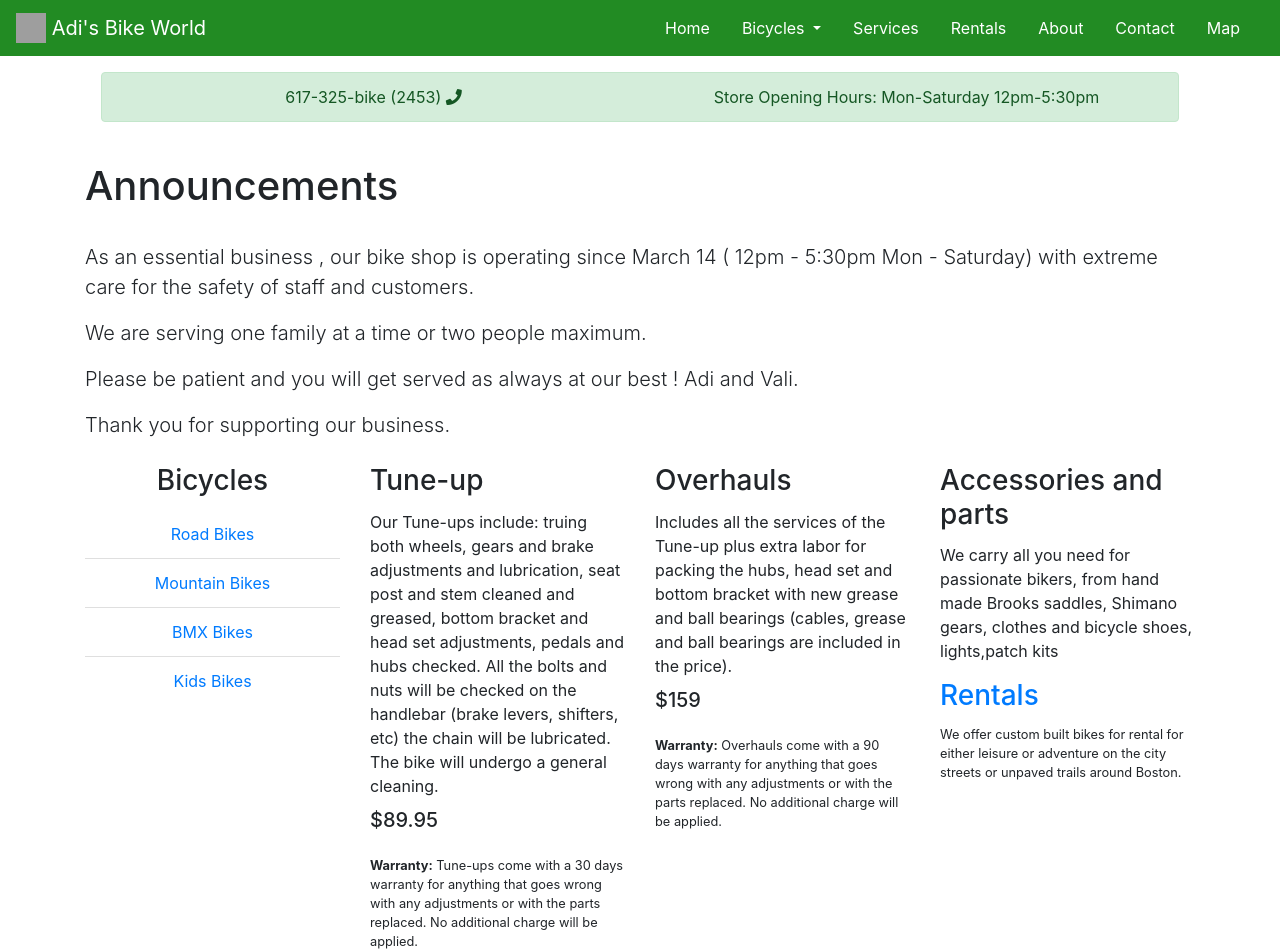
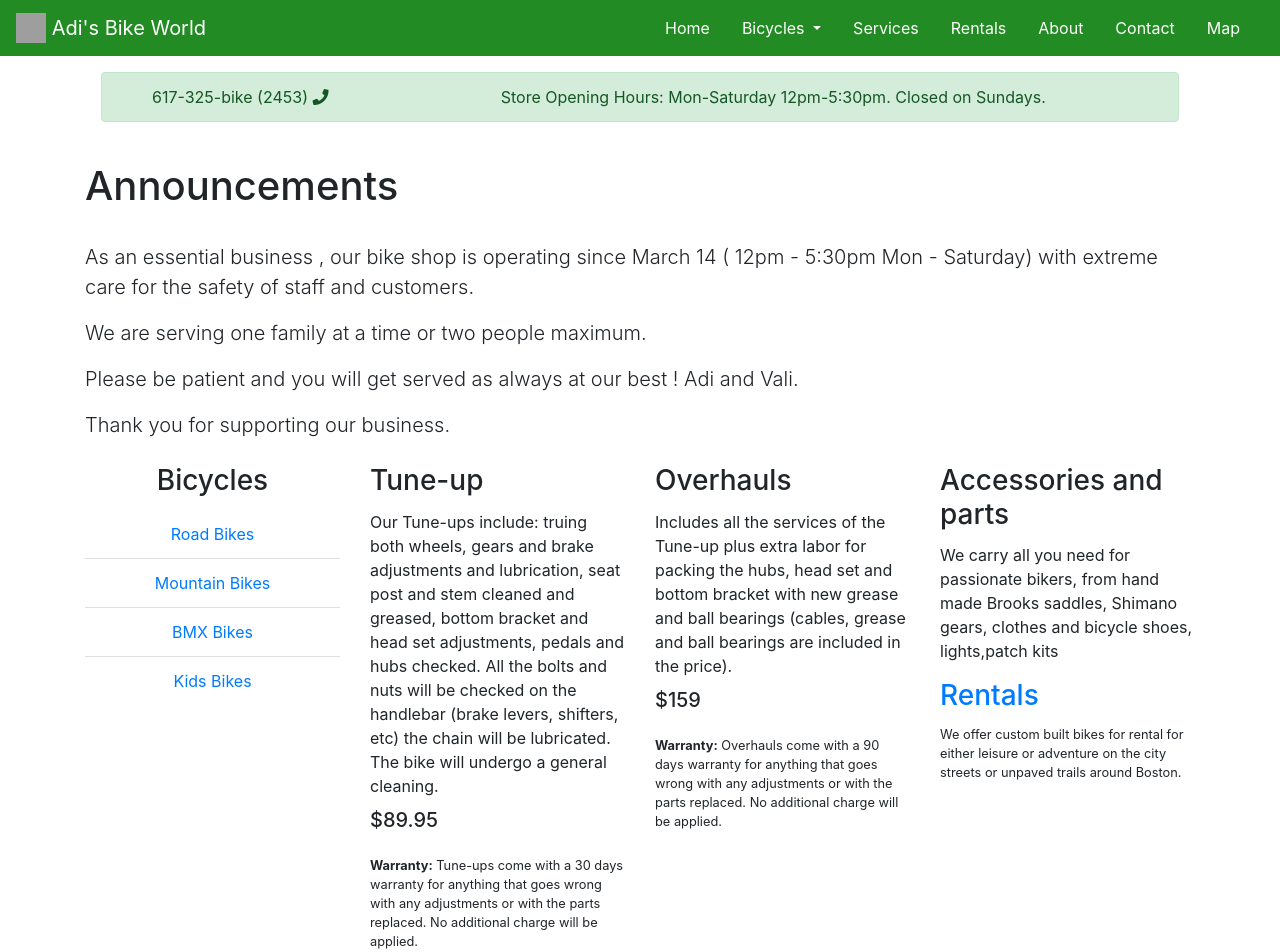
Before and after one commit to velicanu/adisbikeworld, a website: page index.html in a window 1280 px wide. Drawn offline with nearby package versions, Linux system fonts and the light colour scheme; grey boxes are pictures that could not be loaded.

```diff
--- a/index.html
+++ b/index.html
@@ -18,7 +18,6 @@
       href="node_modules/@fortawesome/fontawesome-free/css/all.min.css"
     />
     <title>Adi's Bike World</title>
-
   </head>
   <body>
     <nav class="navbar navbar-expand-lg sticky-top">
@@ -90,16 +89,15 @@
       </div>
     </nav>
 
-
     <div class="container">
       <div class="alert alert-success m-3" role="alert">
         <div class="row text-center">
-          <div class="col-sm">
+          <div class="col-sm-3">
             617-325-bike (2453)
             <i class="fas fa-phone"></i>
           </div>
           <div class="col-sm">
-            Store Opening Hours: Mon-Saturday 12pm-5:30pm
+            Store Opening Hours: Mon-Saturday 12pm-5:30pm. Closed on Sundays.
           </div>
         </div>
       </div>
@@ -205,6 +203,5 @@
       integrity="sha384-JjSmVgyd0p3pXB1rRibZUAYoIIy6OrQ6VrjIEaFf/nJGzIxFDsf4x0xIM+B07jRM"
       crossorigin="anonymous"
     ></script>
-
   </body>
 </html>
```
